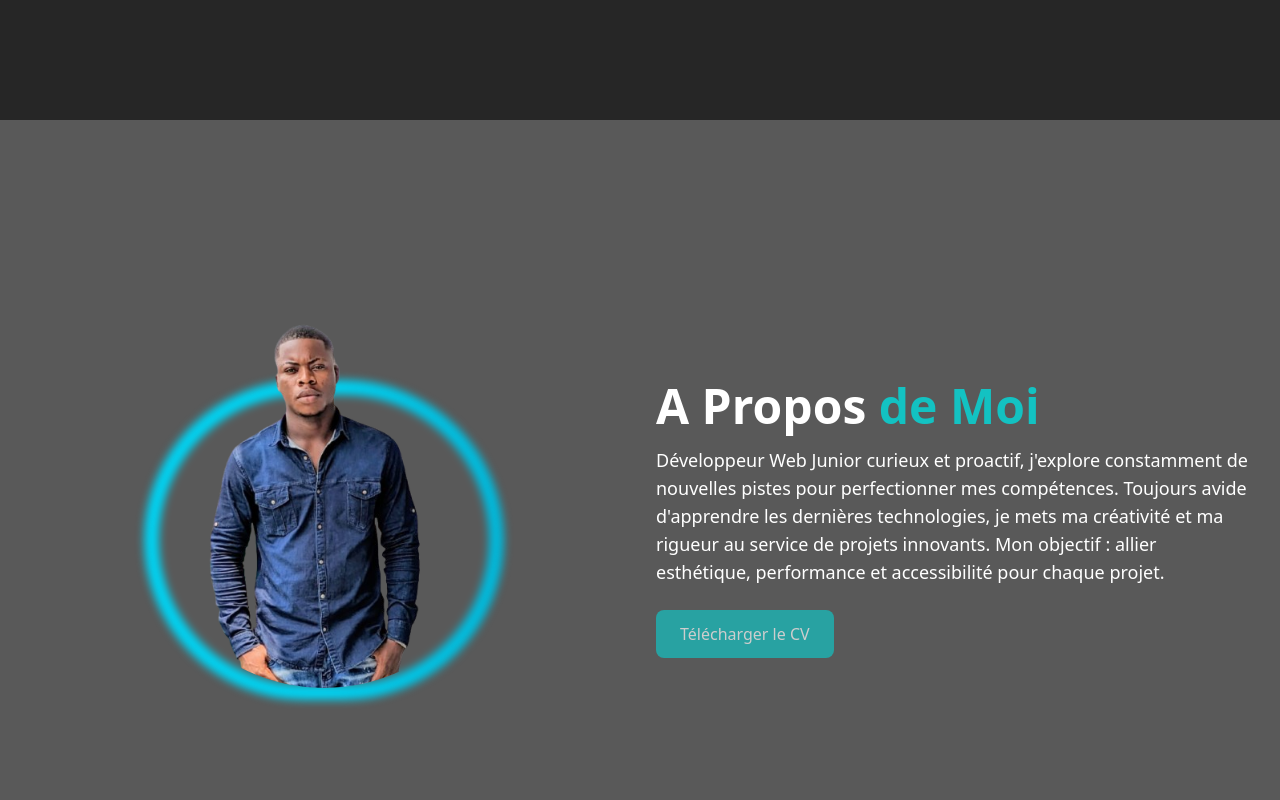
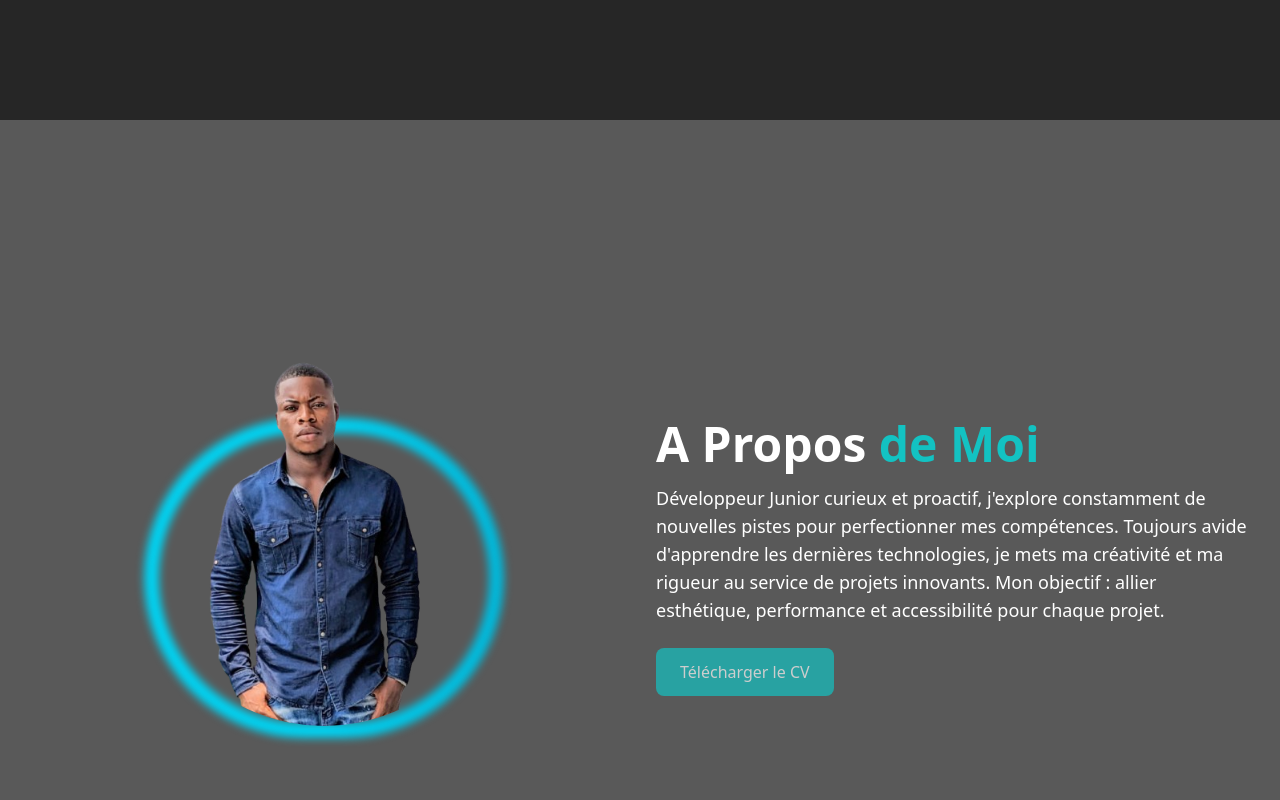
Before and after one commit to possi21-franc/portfolio, a Vue app: page / in a window 1280 px wide. Shown: the part 680-1480 px from the top of the page. Built offline with nearby package versions, Linux system fonts and the light colour scheme.

Commit message:
ajustement des padding

```diff
--- a/src/components/About.vue
+++ b/src/components/About.vue
@@ -1,5 +1,5 @@
 <template>
-  <section class=" py-5 min-h-screen bg2 flex items-center" id="about">
+  <section class="pt-24 pb-5 min-h-screen bg2 flex items-center" id="about">
   <div class="container mx-auto grid grid-cols-1 md:grid-cols-2 gap-8 px-6 justify-center items-center text-center md:text-left"
   >
 
@@ -30,7 +30,7 @@
         </h1>
 
         <p class="text-lg mb-6">
-          Développeur Web Junior curieux et proactif, j'explore constamment de nouvelles pistes pour perfectionner mes compétences.
+          Développeur Junior curieux et proactif, j'explore constamment de nouvelles pistes pour perfectionner mes compétences.
           Toujours avide d'apprendre les dernières technologies, je mets ma créativité et ma rigueur au service de projets innovants.
           Mon objectif : allier esthétique, performance et accessibilité pour chaque projet.
         </p>
--- a/src/components/ContactForm.vue
+++ b/src/components/ContactForm.vue
@@ -1,5 +1,5 @@
 <template>
-  <section class=" py-5 min-h-screen bgs flex items-center md:pt-0" id="contact">
+  <section class="pt-24 pb-5 min-h-screen bgs flex items-center md:pt-0" id="contact">
     <div class="container text-white mx-auto px-6 overflow-x-hidden">
       <h1 class="text-4xl md:text-5xl font-bold mb-12 text-center">
         Contactez<span class="span">-Moi</span>
```
